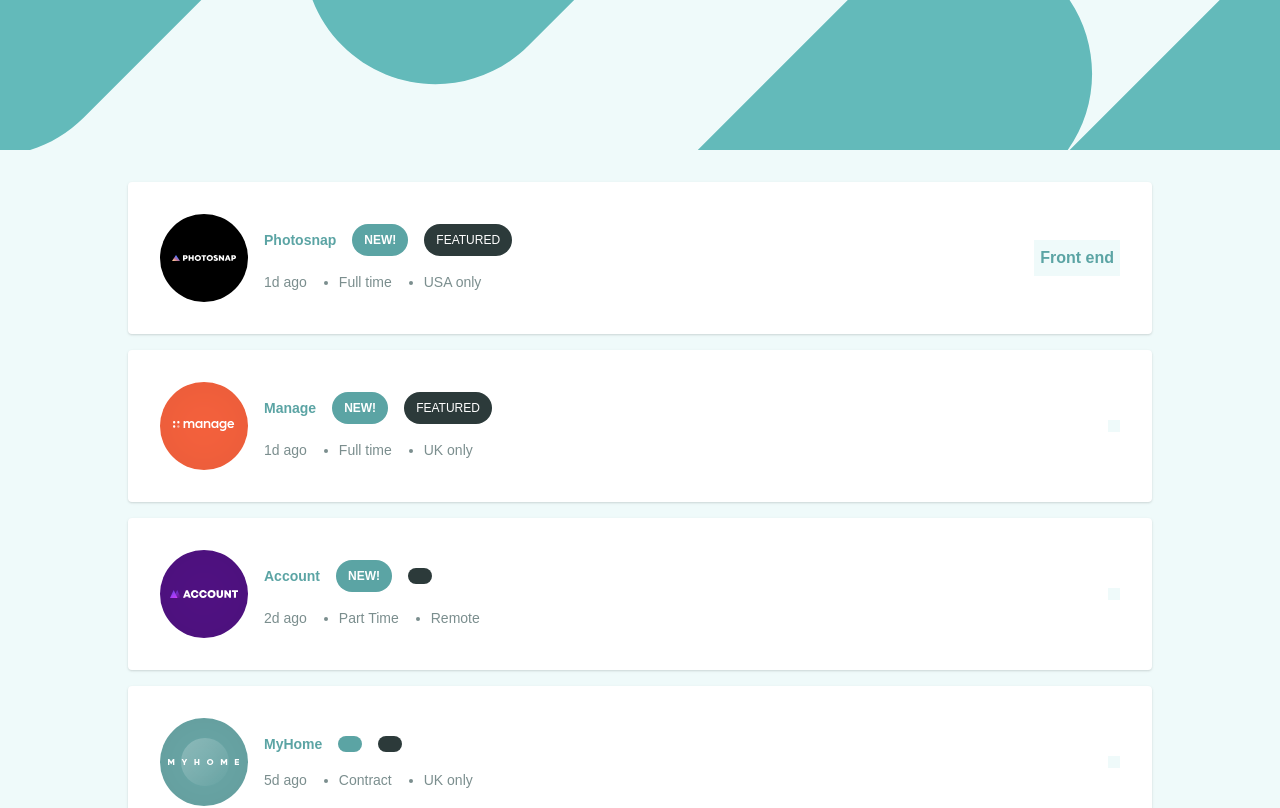
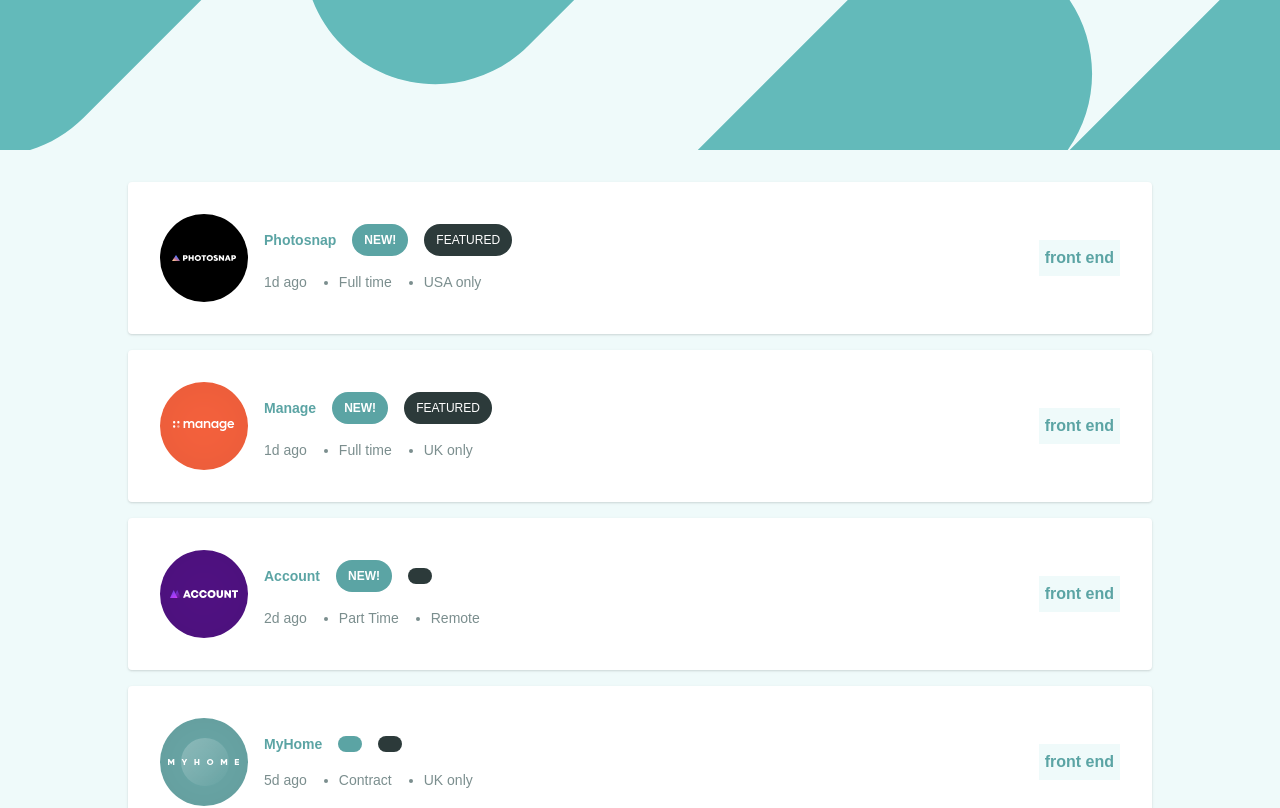
Before and after one commit to thaisont/react-filtering-list, a React (Create React App) app: page / in a window 1280 px wide. Shown: the top 808 px of the page. Built offline with nearby package versions, Linux system fonts and the light colour scheme.

Commit message:
components

```diff
--- a/src/components/Cards.js
+++ b/src/components/Cards.js
@@ -18,20 +18,15 @@
         border-l-4
         border-primary
         title="Photosnap"
-        job="Senior Fullstack developer"
+        job="Senior Fullstack
+        developer"
         latest="new!"
         featured="featured"
         img={photo}
         day="1d ago"
         duration="Full time"
         location="USA only"
-        frontend="Front end"
-        skillTwo="Senior"
-        skillThree="HTML"
-        skillFour="CSS"
-        skillFive="Javascript"
-      />
-
+      />{" "}
       <Job
         title="Manage"
         job="Fullstack developer"
@@ -41,12 +36,10 @@
         day="1d ago"
         duration="Full time"
         location="UK only"
-        skillTwo="Full stack"
-        skillThree="Mid weight"
-        skillFour="Python"
-        skillFive="React"
+        fullstack="Full stack"
+        frontend
+        className="hidden"
       />
-
       <Job
         title="Account"
         job="Junior Front Developer"
@@ -61,7 +54,6 @@
         skillFour="Sass"
         skillFive="Javascript"
       />
-
       <Job
         title="MyHome"
         job="Junior Front Developer"
@@ -74,7 +66,6 @@
         skillFour="CSS"
         skillFive="Javascript"
       />
-
       <Job
         title="Loop Studios"
         job="Software Engineer"
@@ -88,7 +79,6 @@
         skillFour="Sass"
         skillFive="Ruby"
       />
-
       <Job
         title="FaceIt"
         job="Junior Backend Developer"
@@ -101,7 +91,6 @@
         skillFour="Ruby"
         skillFive="RoR"
       />
-
       <Job
         title="Shortly"
         job="Junior Developer"
@@ -115,7 +104,6 @@
         skillFour="Sass"
         skillFive="Javascript"
       />
-
       <Job
         title="Insure"
         job="Junior Front Developer"
@@ -129,7 +117,6 @@
         skillFour="Javascript"
         skillFive="Sass"
       />
-
       <Job
         title="Eyecam Co."
         job="Full Stack Engineer"
@@ -143,7 +130,6 @@
         skillFour="Django"
         skillFive="Python"
       />
-
       <Job
         title="The Air Filter Company"
         job="Front-end Dev"
--- a/src/components/Jobs.js
+++ b/src/components/Jobs.js
@@ -9,11 +9,6 @@
   day,
   duration,
   location,
-  frontend,
-  skillTwo,
-  skillThree,
-  skillFour,
-  skillFive,
 }) => {
   return (
     <div className="max-w-screen-lg rounded  m-auto  p-8 shadow bg-white mb-4">
@@ -43,12 +38,12 @@
           </div>
         </div>
         <div className="flex items-center gap-x-4">
-          <div
+          <button
             className="p-1.5 text-primary bg-light-cyan font-bold"
             data-role="frontend"
           >
-            {frontend}
-          </div>
+            front end
+          </button>
           {/* <p className="p-1.5 text-primary bg-light-cyan font-bold">
             {skillOne}
           </p>
```
